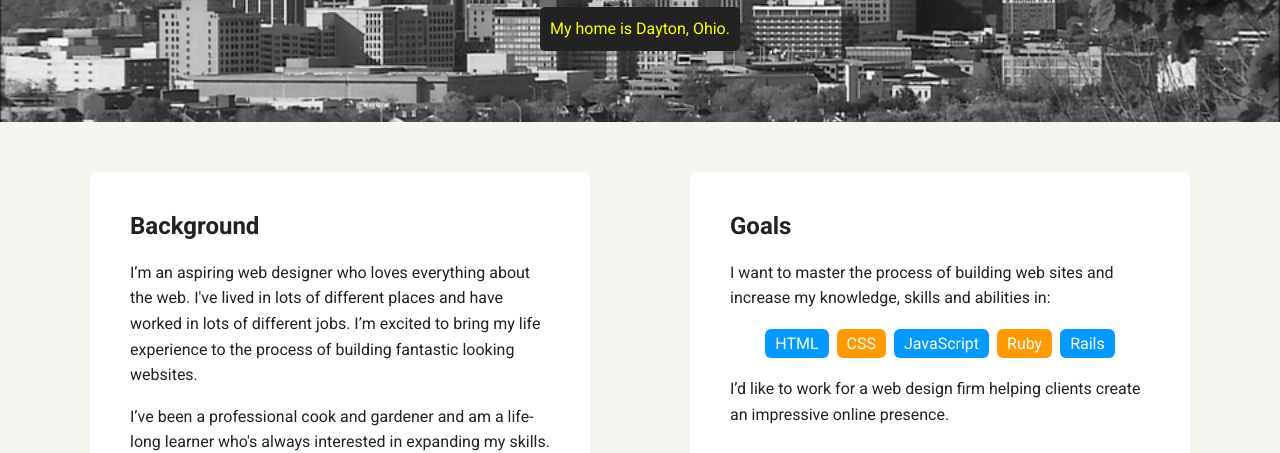
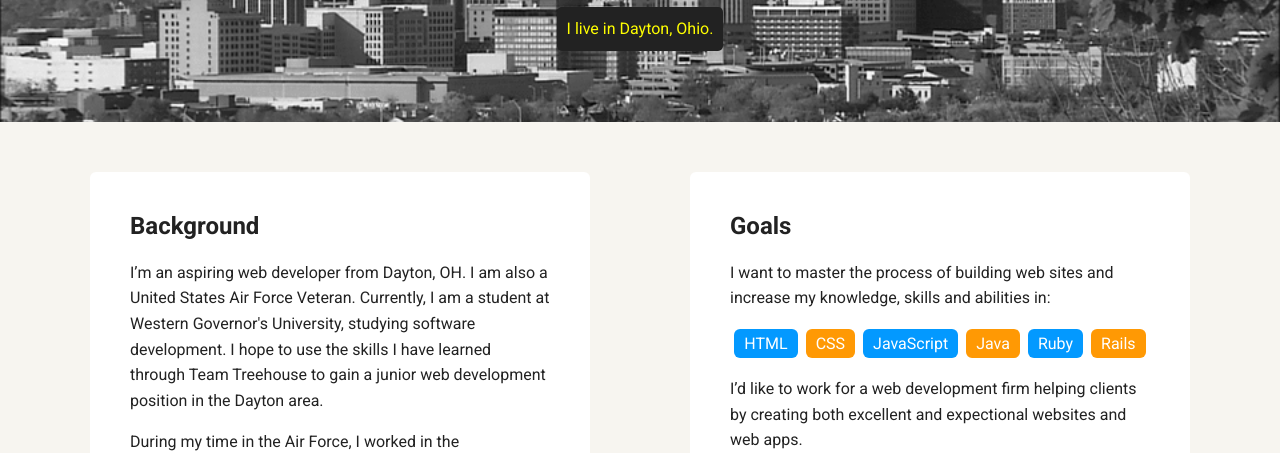
Before and after one commit to adamlphair/treehouse_project_1, a plain HTML site: page index.html in a window 1280 px wide. Shown: the part 348-801 px from the top of the page. Drawn offline with Linux system fonts and the light colour scheme; a web font is replaced by a local one.

Commit message:
update to background and goals

```diff
--- a/index.html
+++ b/index.html
@@ -11,7 +11,7 @@
     <div class="main-nav">
         <ul class="nav">
           <li class="name">Adam Phair</li>
-          <li><a href="#">Home</a></li>
+          <li><a href="index.html">Home</a></li>
           <li><a href="#">Experience</a></li>
         </ul>
     </div>
@@ -19,14 +19,14 @@
     <header>
       <img src="images/me.png" alt="Picture of Adam Phair" class="profile-image">
       <h1 class="tag name">Hello, I’m Adam.</h1>
-      <p class="tag location">My home is Dayton, Ohio.</p>
+      <p class="tag location">I live in Dayton, Ohio.</p>
     </header>
 
     <main class="flex">
       <div class="card">
         <h2>Background</h2>
-        <p>I’m an aspiring web designer who loves everything about the web. I've lived in lots of different places and have worked in lots of different jobs. I’m excited to bring my life experience to the process of building fantastic looking websites.</p>
-        <p>I’ve been a professional cook and gardener and am a life-long learner who's always interested in expanding my skills.</p>
+        <p>I’m an aspiring web developer from Dayton, OH.  I am also a United States Air Force Veteran.  Currently, I am a student at Western Governor's University, studying software development.  I hope to use the skills I have learned through Team Treehouse to gain a junior web development position in the Dayton area.</p>
+        <p>During my time in the Air Force, I worked in the administrative career field.  Upon leaving the Air Force, I have worked as an office manager and a most recently as an Application System Analyst, where my main focus was configuring, testing and developing new IT and business solutions for the ever growing Air Force IT portfolio.</p>
       </div>
 
       <div class="card">
@@ -36,10 +36,11 @@
           <li>HTML</li>
           <li>CSS</li>
           <li>JavaScript</li>
+          <li>Java</li>
           <li>Ruby</li>
           <li>Rails</li>
         </ul>
-        <p>I’d like to work for a web design firm helping clients create an impressive online presence.</p>
+        <p>I’d like to work for a web development firm helping clients by creating both excellent and expectional websites and web apps.</p>
       </div>
 
     </main>
```
